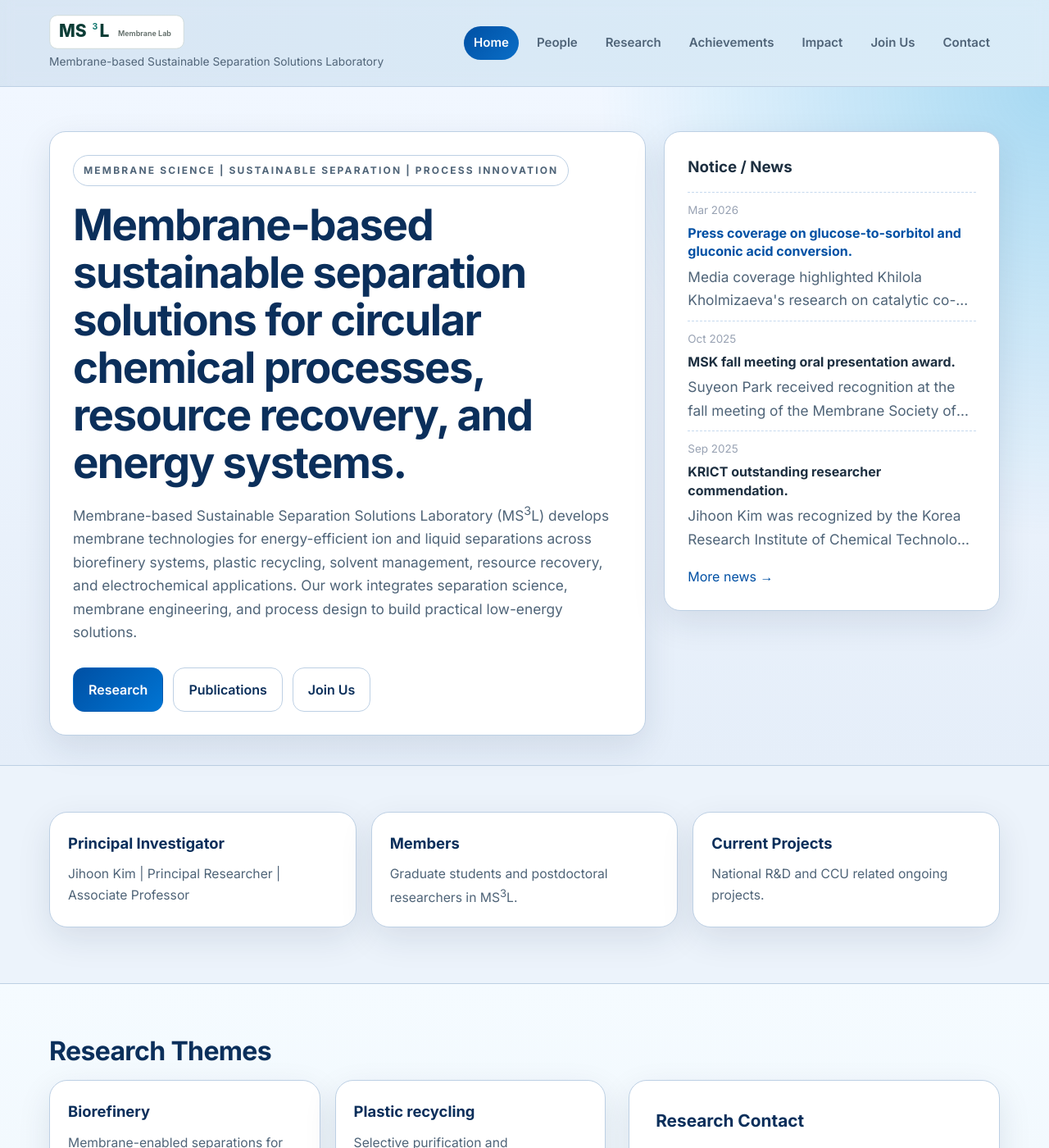
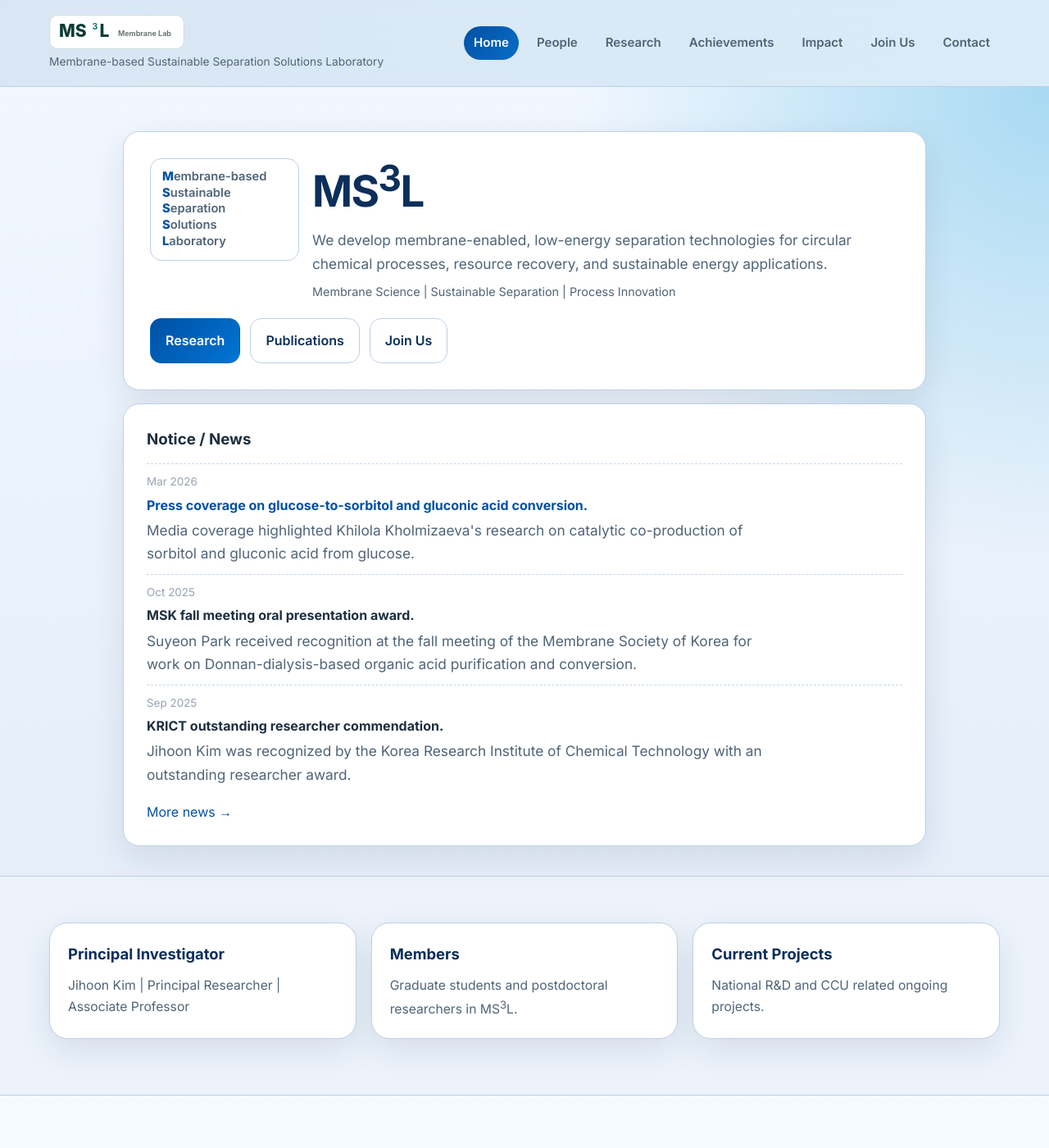
Before and after one commit to enthusiast87/MS3L.io, a Jekyll site: the page built from index.md, in a window 1280 px wide and 1400 px high. Shown: the whole window at 82% size. Built offline with Jekyll 4.4.1, drawn with Linux system fonts in a browser that asks for light colours.

Commit message:
Stack hero and news panels vertically for cleaner layout

```diff
--- a/_data/lab.yml
+++ b/_data/lab.yml
@@ -8,6 +8,7 @@ institution: Korea Research Institute of Chemical Technology
 hero:
   title: Membrane-based sustainable separation solutions for circular chemical processes, resource recovery, and energy systems.
   body: Membrane-based Sustainable Separation Solutions Laboratory (MS<sup>3</sup>L) develops membrane technologies for energy-efficient ion and liquid separations across biorefinery systems, plastic recycling, solvent management, resource recovery, and electrochemical applications. Our work integrates separation science, membrane engineering, and process design to build practical low-energy solutions.
+  mission: We develop membrane-enabled, low-energy separation technologies for circular chemical processes, resource recovery, and sustainable energy applications.
   primary_cta_label: Research Areas
   primary_cta_url: /research
   secondary_cta_label: Publications
--- a/assets/css/style.css
+++ b/assets/css/style.css
@@ -174,11 +174,54 @@ a {
   line-height: 1.2;
 }
 
+.hero-identity {
+  display: grid;
+  grid-template-columns: auto 1fr;
+  align-items: start;
+  gap: 16px;
+}
+
+.hero-acronym-block {
+  border: 1px solid var(--line);
+  border-radius: 14px;
+  background: #fff;
+  padding: 12px 14px;
+  min-width: 182px;
+}
+
+.hero-acronym-line {
+  font-size: 0.92rem;
+  font-weight: 600;
+  line-height: 1.35;
+  color: var(--muted);
+}
+
+.hero-initial {
+  color: var(--accent-strong);
+  font-weight: 800;
+}
+
+.hero-identity-copy h1 {
+  margin-bottom: 10px;
+}
+
+.hero-mission {
+  margin-top: 0;
+  font-size: 1.04rem;
+}
+
+.hero-subcopy {
+  margin-top: 8px !important;
+  font-size: 0.9rem !important;
+  color: var(--muted);
+}
+
 .hero-board {
   display: grid;
-  grid-template-columns: 1.6fr 0.9fr;
-  gap: 22px;
-  align-items: start;
+  grid-template-columns: 1fr;
+  gap: 16px;
+  max-width: 980px;
+  margin: 0 auto;
 }
 
 .hero-main,
@@ -190,10 +233,13 @@ a {
   padding: 28px;
 }
 
+.hero-main {
+  padding: 32px;
+}
+
 .hero-side {
   display: flex;
   flex-direction: column;
-  align-self: start;
 }
 
 .hero-side h3 {
@@ -280,7 +326,7 @@ a {
 }
 
 .hero-actions {
-  margin-top: 28px;
+  margin-top: 20px;
   display: flex;
   gap: 12px;
   flex-wrap: wrap;
@@ -898,7 +944,6 @@ a.card {
 
 @media (max-width: 980px) {
   .hero-grid,
-  .hero-board,
   .split-grid,
   .credibility-grid,
   .card-grid.four,
@@ -944,7 +989,6 @@ a.card {
 
 @media (max-width: 680px) {
   .hero-grid,
-  .hero-board,
   .split-grid,
   .credibility-grid,
   .card-grid.four,
@@ -956,6 +1000,15 @@ a.card {
 
   .hero h1 {
     font-size: 2.2rem;
+  }
+
+  .hero-identity {
+    grid-template-columns: 1fr;
+  }
+
+  .hero-acronym-block {
+    min-width: 0;
+    width: fit-content;
   }
 
   .site-nav a {
--- a/index.md
+++ b/index.md
@@ -9,9 +9,20 @@ title: Home
   <div class="container">
     <div class="hero-board">
       <div class="hero-main">
-        <div class="eyebrow">{{ lab.subtitle }}</div>
-        <h1>{{ lab.hero.title }}</h1>
-        <p>{{ lab.hero.body }}</p>
+        <div class="hero-identity">
+          <div class="hero-acronym-block" aria-label="{{ lab.full_name | strip_html }}">
+            <div class="hero-acronym-line"><span class="hero-initial">M</span>embrane-based</div>
+            <div class="hero-acronym-line"><span class="hero-initial">S</span>ustainable</div>
+            <div class="hero-acronym-line"><span class="hero-initial">S</span>eparation</div>
+            <div class="hero-acronym-line"><span class="hero-initial">S</span>olutions</div>
+            <div class="hero-acronym-line"><span class="hero-initial">L</span>aboratory</div>
+          </div>
+          <div class="hero-identity-copy">
+            <h1>MS<sup>3</sup>L</h1>
+            <p class="hero-mission">{{ lab.hero.mission }}</p>
+            <p class="hero-subcopy">{{ lab.subtitle }}</p>
+          </div>
+        </div>
         <div class="hero-actions">
           <a class="btn btn-primary" href="{{ '/research' | relative_url }}">Research</a>
           <a class="btn btn-secondary" href="{{ '/publications' | relative_url }}">Publications</a>
```
